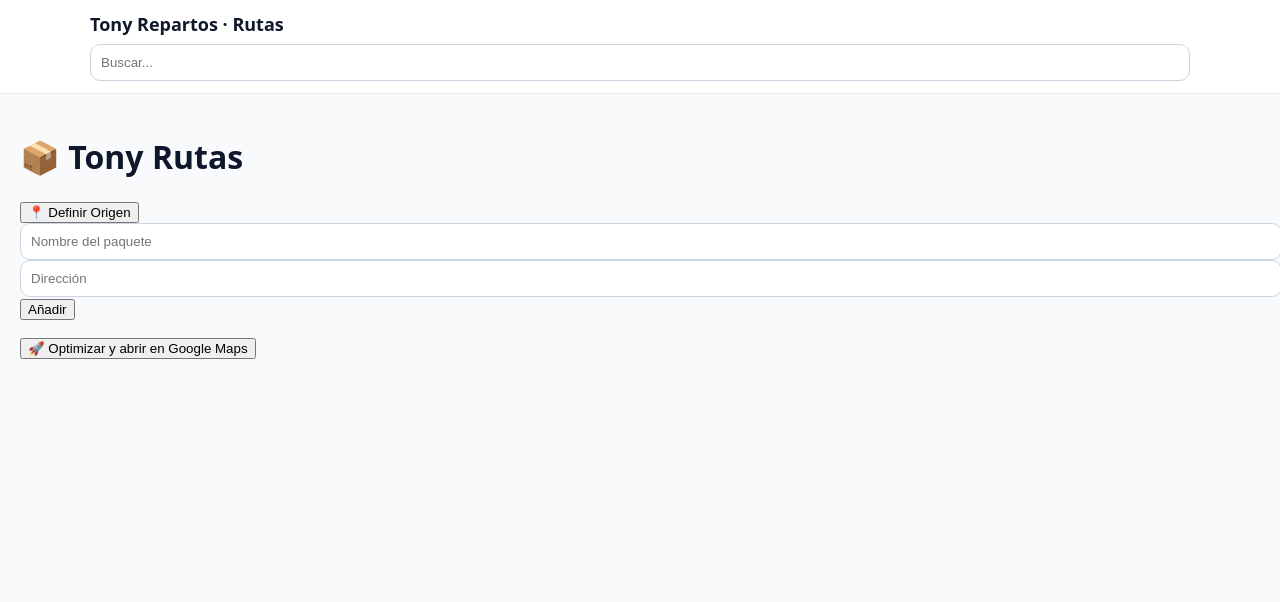
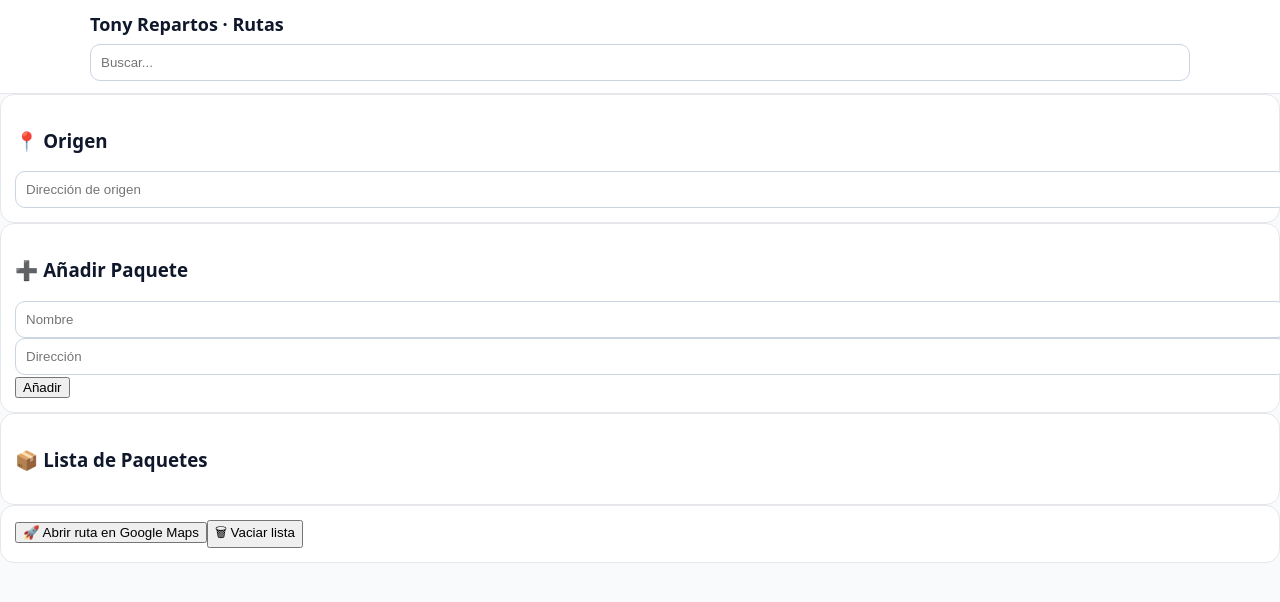
Before and after one commit to Tonyko33/tony-rutas-capacitor, a React (Vite) app: page / in a window 1280 px wide. Shown: the top 602 px of the page. Built offline with nearby package versions, Linux system fonts and the light colour scheme; the HTML template or start-up script is replaced by a standard one.

Commit message:
feat(ui): mejorar interfaz con cards y botones claros

```diff
--- a/src/App.jsx
+++ b/src/App.jsx
@@ -1,122 +1,80 @@
-import React, { useState } from 'react';
+import React, { useState, useEffect } from 'react';
 
-// =====================
-// Funciones de ayuda
-// =====================
+function App() {
+  const [origen, setOrigen] = useState('');
+  const [paquetes, setPaquetes] = useState([]);
+  const [nuevoNombre, setNuevoNombre] = useState('');
+  const [nuevaDireccion, setNuevaDireccion] = useState('');
 
-// Calcular distancia entre coordenadas (Haversine)
-function haversine(lat1, lon1, lat2, lon2) {
-  const R = 6371; // km
-  const dLat = (lat2 - lat1) * Math.PI / 180;
-  const dLon = (lon2 - lon1) * Math.PI / 180;
-  const a =
-    Math.sin(dLat / 2) * Math.sin(dLat / 2) +
-    Math.cos(lat1 * Math.PI / 180) * Math.cos(lat2 * Math.PI / 180) *
-    Math.sin(dLon / 2) * Math.sin(dLon / 2);
-  return 2 * R * Math.atan2(Math.sqrt(a), Math.sqrt(1 - a));
-}
+  // Cargar datos guardados
+  useEffect(() => {
+    const saved = localStorage.getItem('paquetes');
+    const savedOrigen = localStorage.getItem('origen');
+    if (saved) setPaquetes(JSON.parse(saved));
+    if (savedOrigen) setOrigen(savedOrigen);
+  }, []);
 
-// Geocodificar dirección con OpenStreetMap
-async function geocodeAddress(q) {
-  const url = 'https://nominatim.openstreetmap.org/search?format=jsonv2&q=' + encodeURIComponent(q);
-  const res = await fetch(url, { headers: { 'Accept': 'application/json' } });
-  if (!res.ok) throw new Error('Error geocoding');
-  const data = await res.json();
-  if (!Array.isArray(data) || data.length === 0) throw new Error('Sin resultados');
-  const hit = data[0];
-  return { lat: parseFloat(hit.lat), lon: parseFloat(hit.lon), displayName: hit.display_name };
-}
+  // Guardar en localStorage
+  useEffect(() => {
+    localStorage.setItem('paquetes', JSON.stringify(paquetes));
+    localStorage.setItem('origen', origen);
+  }, [paquetes, origen]);
 
-// Crear link de Google Maps con paradas
-function googleMapsDirLink(origin, stops) {
-  const originParam = origin.lat + ',' + origin.lon;
-  const dest = stops[stops.length - 1];
-  const destinationParam = dest.lat + ',' + dest.lon;
-  const waypoints = stops.slice(0, -1).map(p => p.lat + ',' + p.lon).join('|');
-  const wpParam = waypoints ? '&waypoints=' + encodeURIComponent(waypoints) : '';
-  return 'https://www.google.com/maps/dir/?api=1&origin=' +
-    encodeURIComponent(originParam) +
-    '&destination=' + encodeURIComponent(destinationParam) +
-    wpParam;
-}
+  // Añadir paquete
+  const addPaquete = () => {
+    if (!nuevoNombre || !nuevaDireccion) return;
+    setPaquetes([...paquetes, { nombre: nuevoNombre, direccion: nuevaDireccion }]);
+    setNuevoNombre('');
+    setNuevaDireccion('');
+  };
 
-// =====================
-// Componentes principales
-// =====================
+  // Eliminar paquete
+  const removePaquete = (i) => {
+    const updated = paquetes.filter((_, idx) => idx !== i);
+    setPaquetes(updated);
+  };
 
-function PackageForm({ onAdd }) {
-  const [title, setTitle] = useState('');
-  const [address, setAddress] = useState('');
-
-  async function handleSubmit(e) {
-    e.preventDefault();
-    if (!title || !address) return;
-    try {
-      const coords = await geocodeAddress(address);
-      onAdd({ title, address, ...coords });
-      setTitle('');
-      setAddress('');
-    } catch (err) {
-      alert('Error geocodificando dirección');
-    }
-  }
+  // Abrir en Google Maps
+  const abrirMaps = () => {
+    if (!origen || paquetes.length === 0) return;
+    const originParam = encodeURIComponent(origen);
+    const dest = encodeURIComponent(paquetes[paquetes.length - 1].direccion);
+    const waypoints = paquetes.slice(0, -1).map(p => encodeURIComponent(p.direccion)).join('|');
+    const url = `https://www.google.com/maps/dir/?api=1&origin=${originParam}&destination=${dest}${waypoints ? `&waypoints=${waypoints}` : ''}`;
+    window.open(url, '_blank');
+  };
 
   return (
-    <form onSubmit={handleSubmit} style={{ marginBottom: '1em' }}>
-      <input
-        value={title}
-        onChange={e => setTitle(e.target.value)}
-        placeholder="Nombre del paquete"
-      />
-      <input
-        value={address}
-        onChange={e => setAddress(e.target.value)}
-        placeholder="Dirección"
-      />
-      <button type="submit">Añadir</button>
-    </form>
-  );
-}
+    <div>
+      <div className="card">
+        <h3>📍 Origen</h3>
+        {origen && <span className="pill">{origen}</span>}
+        <input type="text" placeholder="Dirección de origen" value={origen} onChange={e => setOrigen(e.target.value)} />
+      </div>
 
-function App() {
-  const [packages, setPackages] = useState([]);
-  const [origin, setOrigin] = useState(null);
+      <div className="card">
+        <h3>➕ Añadir Paquete</h3>
+        <input type="text" placeholder="Nombre" value={nuevoNombre} onChange={e => setNuevoNombre(e.target.value)} />
+        <input type="text" placeholder="Dirección" value={nuevaDireccion} onChange={e => setNuevaDireccion(e.target.value)} />
+        <button onClick={addPaquete}>Añadir</button>
+      </div>
 
-  function addPackage(pkg) {
-    setPackages([...packages, pkg]);
-  }
+      <div className="card">
+        <h3>📦 Lista de Paquetes</h3>
+        <ul>
+          {paquetes.map((p, i) => (
+            <li key={i}>
+              <span>{p.nombre} - {p.direccion}</span>
+              <button onClick={() => removePaquete(i)}>❌</button>
+            </li>
+          ))}
+        </ul>
+      </div>
 
-  async function setOriginFromAddress() {
-    const addr = prompt("Introduce tu dirección de origen");
-    if (!addr) return;
-    try {
-      const coords = await geocodeAddress(addr);
-      setOrigin(coords);
-    } catch (err) {
-      alert('Error geocodificando origen');
-    }
-  }
-
-  function openInMaps() {
-    if (!origin || packages.length === 0) {
-      alert("Falta origen o paquetes");
-      return;
-    }
-    const url = googleMapsDirLink(origin, packages);
-    window.open(url, '_blank');
-  }
-
-  return (
-    <div style={{ padding: 20 }}>
-      <h1>📦 Tony Rutas</h1>
-      <button onClick={setOriginFromAddress}>📍 Definir Origen</button>
-      <PackageForm onAdd={addPackage} />
-      <ul>
-        {packages.map((p, i) => (
-          <li key={i}>{p.title} — {p.displayName}</li>
-        ))}
-      </ul>
-      <button onClick={openInMaps}>🚀 Optimizar y abrir en Google Maps</button>
+      <div className="card">
+        <button onClick={abrirMaps}>🚀 Abrir ruta en Google Maps</button>
+        <button onClick={() => setPaquetes([])}>🗑 Vaciar lista</button>
+      </div>
     </div>
   );
 }
```
